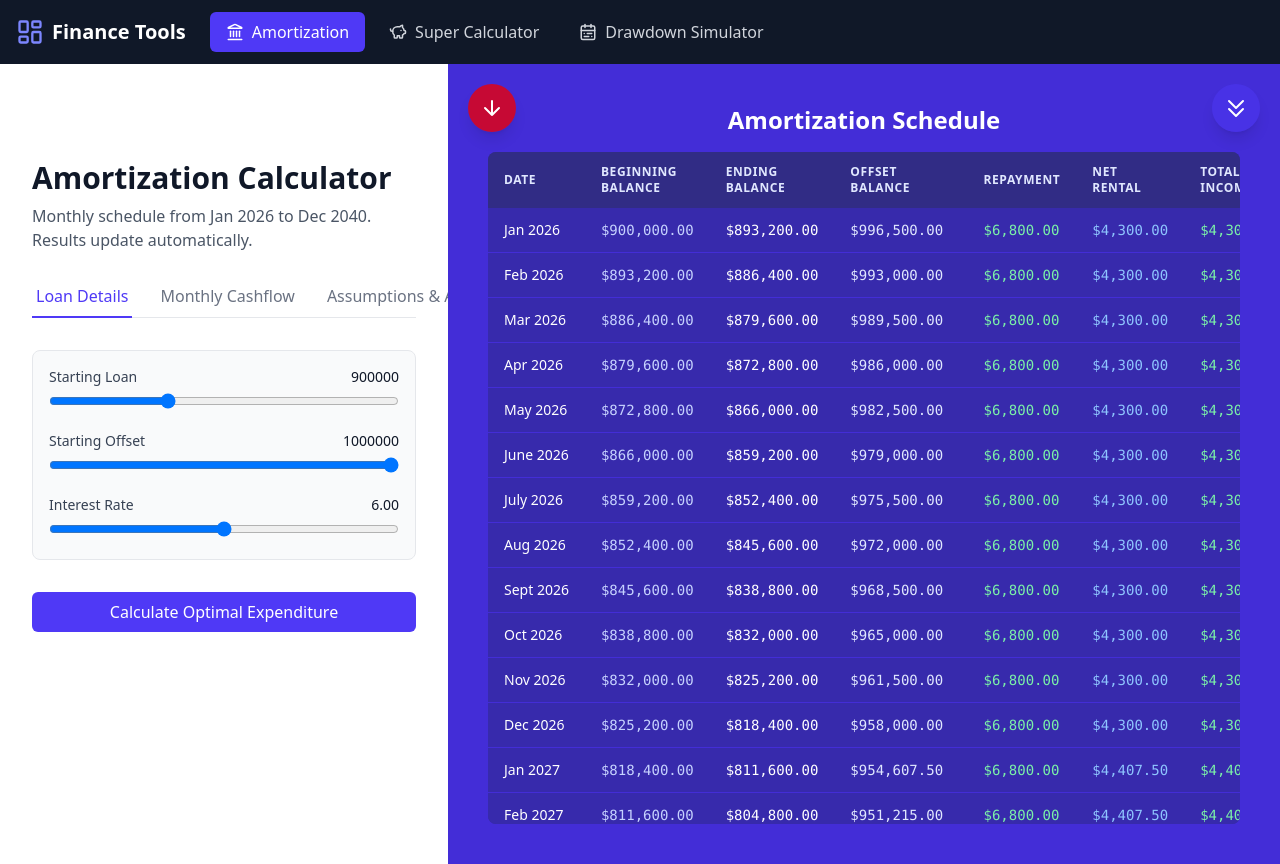
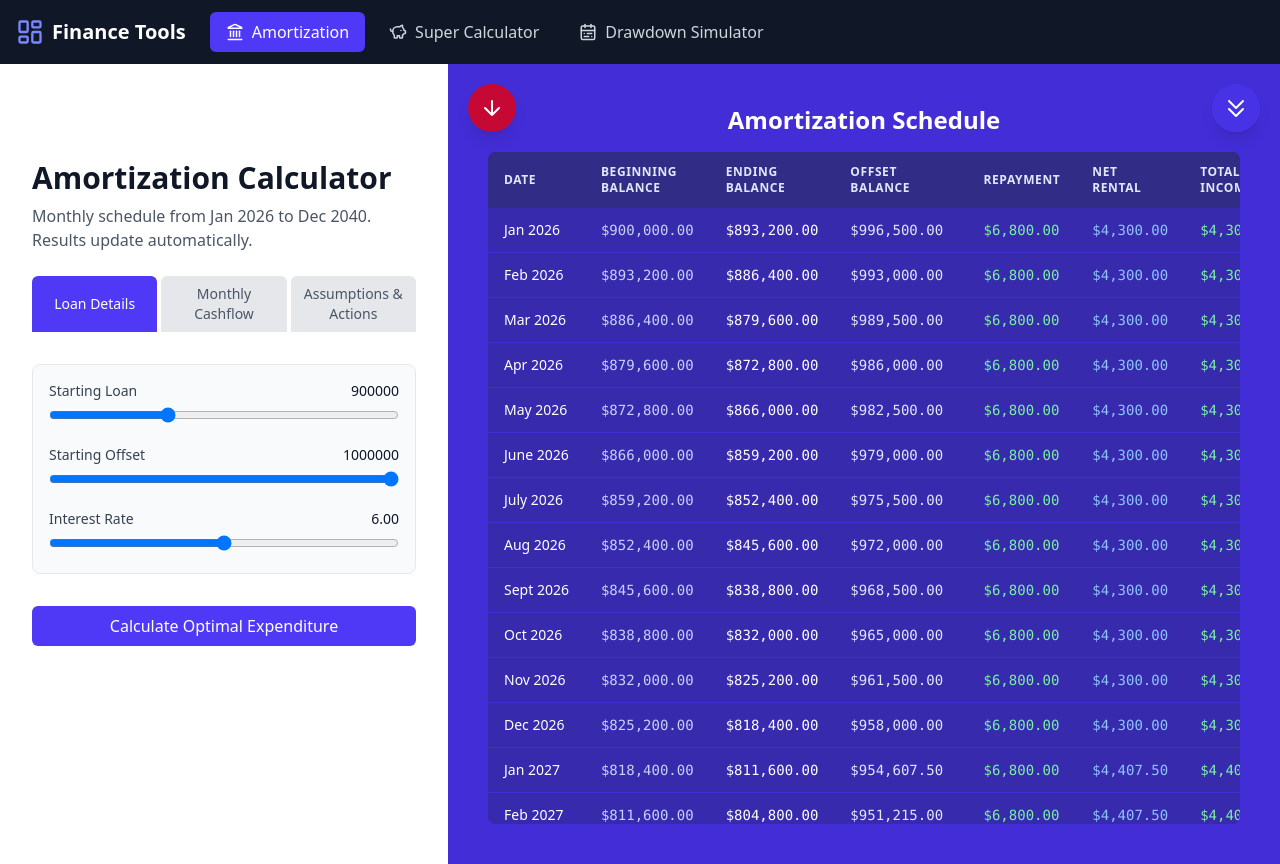
Before and after one commit to vbhargav80/fin-planner, a React (Vite) app: page / in a window 1280 px wide. Built offline with nearby package versions, Linux system fonts and the light colour scheme.

Commit message:
feat: improve tab navigation styling in AmortizationForm for better user experience

```diff
--- a/src/components/amortization/AmortizationForm.tsx
+++ b/src/components/amortization/AmortizationForm.tsx
@@ -52,39 +52,39 @@ export const AmortizationForm: React.FC<AmortizationFormProps> = ({ calculator }
             </p>
 
             {/* Tabs */}
-            <div className="mt-6 border-b border-gray-200">
-                <nav className="-mb-px flex space-x-6" aria-label="Tabs">
+            <div className="mt-6">
+                <div className="flex space-x-1">
                     <button
                         onClick={() => setActiveTab('loan')}
-                        className={`whitespace-nowrap py-2 px-1 border-b-2 font-medium ${
+                        className={`flex-1 py-2 px-3 rounded-t-md font-medium text-sm transition-colors ${
                             activeTab === 'loan'
-                                ? 'border-indigo-600 text-indigo-600'
-                                : 'border-transparent text-gray-500 hover:text-gray-700 hover:border-gray-300'
+                                ? 'bg-indigo-600 text-white'
+                                : 'bg-gray-200 text-gray-600 hover:bg-gray-300'
                         }`}
                     >
                         Loan Details
                     </button>
                     <button
                         onClick={() => setActiveTab('cashflow')}
-                        className={`whitespace-nowrap py-2 px-1 border-b-2 font-medium ${
+                        className={`flex-1 py-2 px-3 rounded-t-md font-medium text-sm transition-colors ${
                             activeTab === 'cashflow'
-                                ? 'border-indigo-600 text-indigo-600'
-                                : 'border-transparent text-gray-500 hover:text-gray-700 hover:border-gray-300'
+                                ? 'bg-indigo-600 text-white'
+                                : 'bg-gray-200 text-gray-600 hover:bg-gray-300'
                         }`}
                     >
                         Monthly Cashflow
                     </button>
                     <button
                         onClick={() => setActiveTab('assumptions')}
-                        className={`whitespace-nowrap py-2 px-1 border-b-2 font-medium ${
+                        className={`flex-1 py-2 px-3 rounded-t-md font-medium text-sm transition-colors ${
                             activeTab === 'assumptions'
-                                ? 'border-indigo-600 text-indigo-600'
-                                : 'border-transparent text-gray-500 hover:text-gray-700 hover:border-gray-300'
+                                ? 'bg-indigo-600 text-white'
+                                : 'bg-gray-200 text-gray-600 hover:bg-gray-300'
                         }`}
                     >
                         Assumptions &amp; Actions
                     </button>
-                </nav>
+                </div>
             </div>
 
             <div className="mt-8 space-y-6">
```
